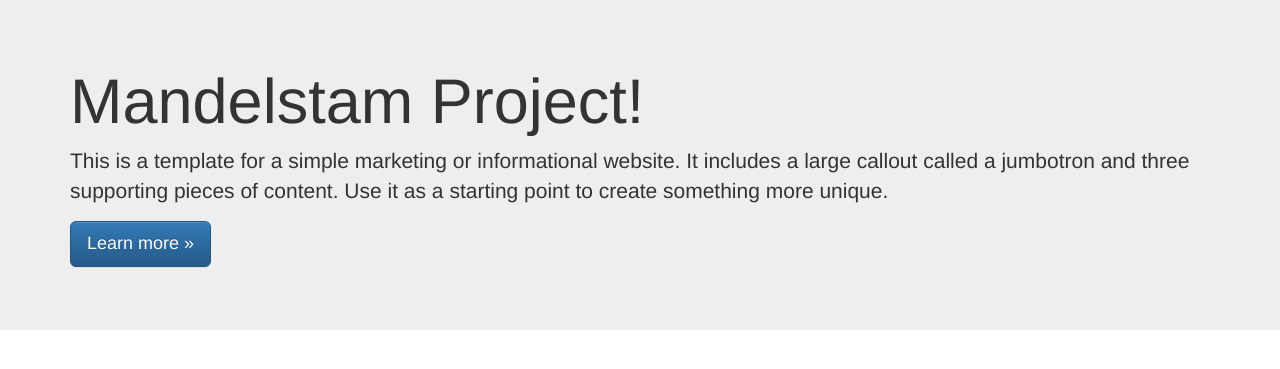
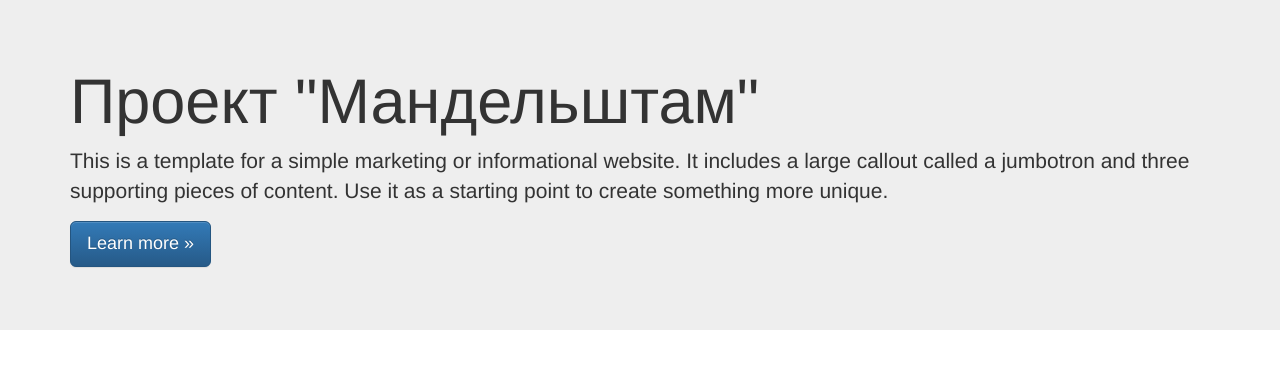
Before and after one commit to pervosled/Mandelstam_Web, a Flask app: page / in a window 1280 px wide. Shown: the part 51-420 px from the top of the page. Run offline with Flask 2, Linux system fonts and the light colour scheme; some libraries are stand-ins or nearby versions.

Commit message:
add Russian header

```diff
--- a/backend/templates/index.html
+++ b/backend/templates/index.html
@@ -55,7 +55,7 @@
     <!-- Main jumbotron for a primary marketing message or call to action -->
     <div class="jumbotron">
       <div class="container">
-        <h1>Mandelstam Project!</h1>
+        <h1>Проект "Мандельштам"</h1>
         <p>This is a template for a simple marketing or informational website. It includes a large callout called a jumbotron and three supporting pieces of content. Use it as a starting point to create something more unique.</p>
         <p><a class="btn btn-primary btn-lg" href="#" role="button">Learn more &raquo;</a></p>
       </div>
```
Also changed, not shown: 1 other file.
